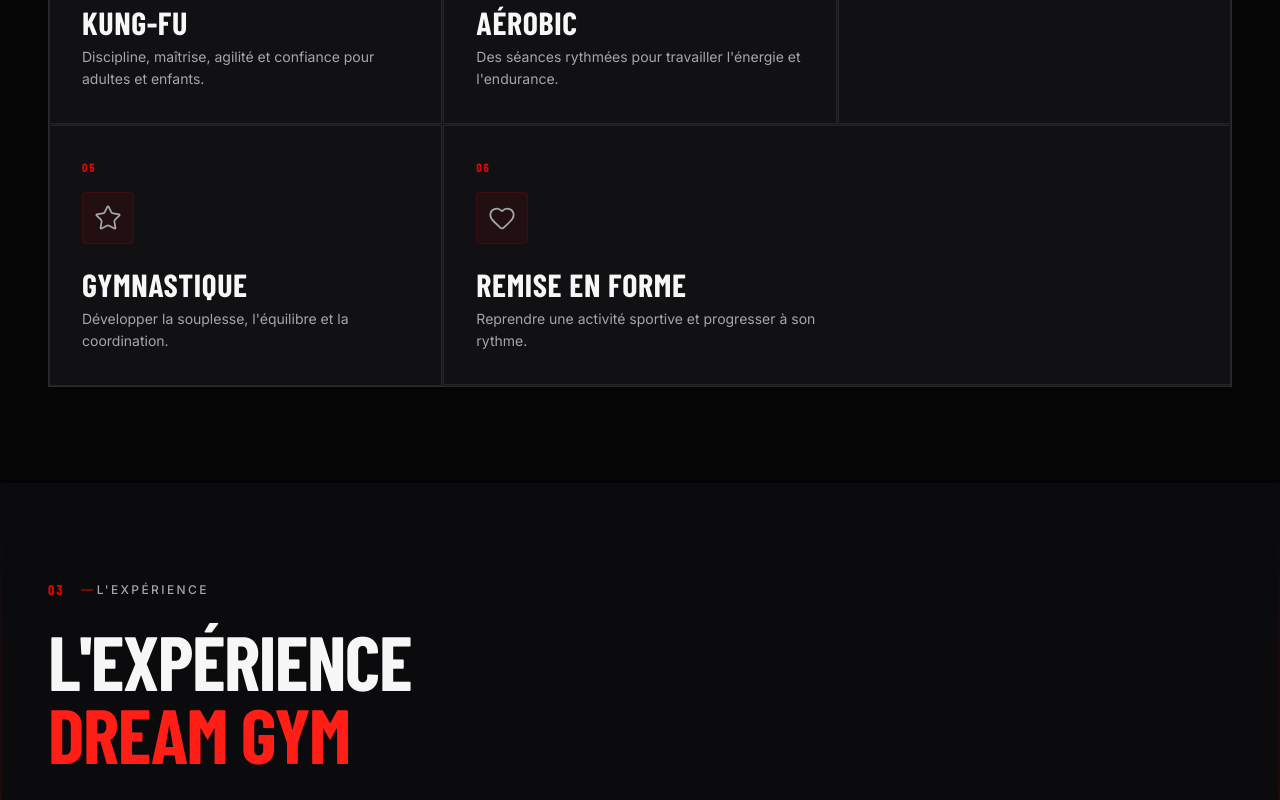
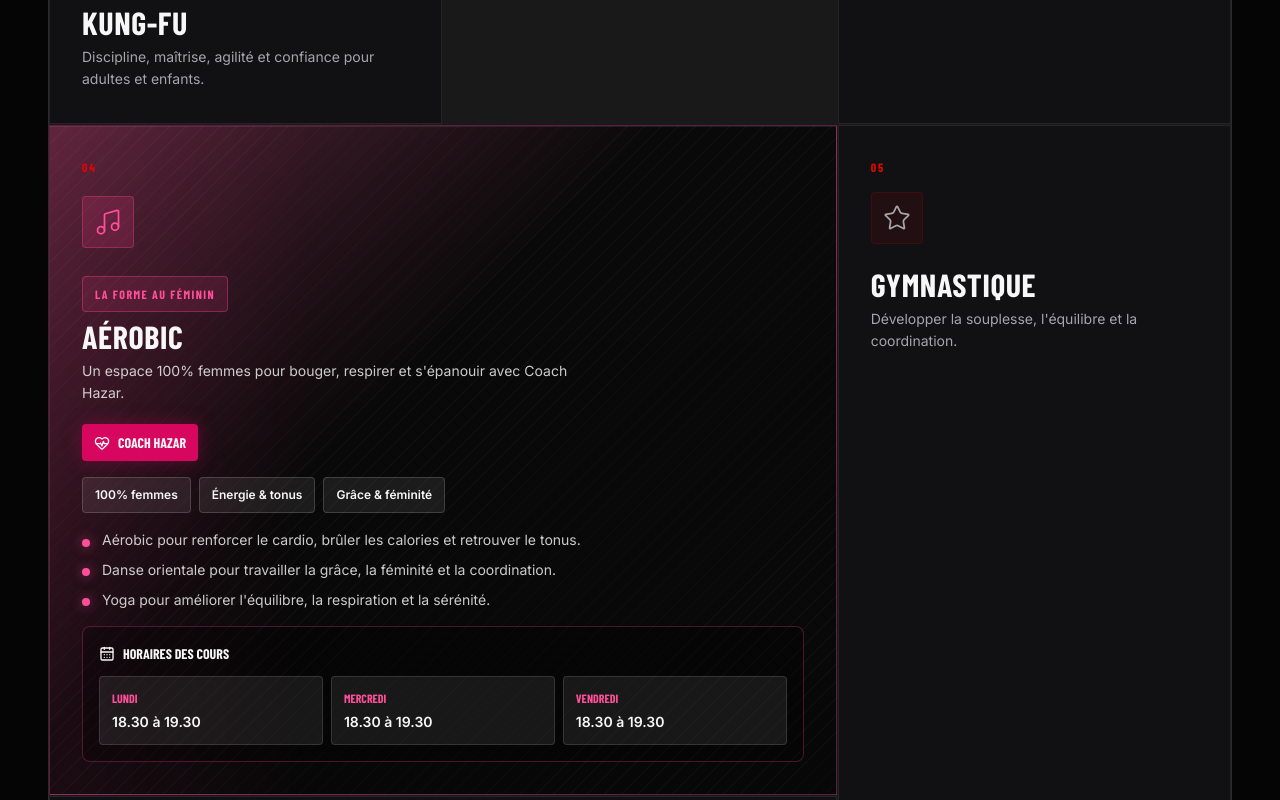
Before and after one commit to mohamedahmedtrigui/dreamgym_vitrine, a React (Vite) app: page / in a window 1280 px wide. Shown: the part 2160-2960 px from the top of the page. Built offline with nearby package versions, Linux system fonts and the light colour scheme; a web font is replaced by a local one.

Commit message:
feat: enhance ActivityCard with featured aerobic class details and styling, update CoachSection with new coach, and add activity pricing in TarifsSection

```diff
--- a/src/App.jsx
+++ b/src/App.jsx
@@ -7,7 +7,6 @@
 import { ExperienceSection } from './features/experience/components/ExperienceSection'
 import { TarifsSection } from './features/tarifs/components/TarifsSection'
 import { CoachSection } from './features/coach/components/CoachSection'
-import { CtaSection } from './features/cta/components/CtaSection'
 import { ContactSection } from './features/contact/components/ContactSection'
 import { Footer } from './features/footer/components/Footer'
 
@@ -36,7 +35,6 @@
         <ExperienceSection />
         <TarifsSection />
         <CoachSection />
-        <CtaSection />
         <ContactSection />
       </main>
 
--- a/src/features/activities/components/ActivityCard.jsx
+++ b/src/features/activities/components/ActivityCard.jsx
@@ -1,13 +1,15 @@
-import { ArrowUpRight } from 'lucide-react'
+import { ArrowUpRight, CalendarDays, HeartPulse } from 'lucide-react'
 import { motion } from 'framer-motion'
 import styles from './ActivityCard.module.css'
 
 export function ActivityCard({ activity, index }) {
   const Icon = activity.icon
+  const isFeatured = activity.featured
+  const cardClassName = `${styles.card} ${styles[`span_${activity.span}`]} ${isFeatured ? styles.featuredCard : ''}`
 
   return (
     <motion.article
-      className={`${styles.card} ${styles[`span_${activity.span}`]}`}
+      className={cardClassName}
       initial={{ opacity: 0, y: 30 }}
       whileInView={{ opacity: 1, y: 0 }}
       viewport={{ once: true, margin: '-60px' }}
@@ -15,26 +17,59 @@
       aria-label={`Activité : ${activity.title}`}
     >
       <div className={styles.inner}>
-        {/* Number */}
         <span className={styles.number} aria-hidden="true">{activity.id}</span>
 
-        {/* Icon */}
         <div className={styles.iconWrap} aria-hidden="true">
           <Icon size={28} strokeWidth={1.5} className={styles.icon} />
         </div>
 
-        {/* Content */}
         <div className={styles.content}>
+          {isFeatured && <span className={styles.featuredEyebrow}>{activity.eyebrow}</span>}
           <h3 className={styles.title}>{activity.title}</h3>
           <p className={styles.desc}>{activity.description}</p>
+
+          {isFeatured && (
+            <div className={styles.aerobicPanel}>
+              <div className={styles.coachBadge}>
+                <HeartPulse size={16} aria-hidden="true" />
+                <span>{activity.coach}</span>
+              </div>
+
+              <div className={styles.tagList} aria-label="Points forts de l'aérobic">
+                {activity.tags.map((tag) => (
+                  <span key={tag} className={styles.tag}>{tag}</span>
+                ))}
+              </div>
+
+              <ul className={styles.detailList}>
+                {activity.details.map((detail) => (
+                  <li key={detail}>{detail}</li>
+                ))}
+              </ul>
+
+              <div className={styles.scheduleBox}>
+                <div className={styles.scheduleTitle}>
+                  <CalendarDays size={16} aria-hidden="true" />
+                  <span>Horaires des cours</span>
+                </div>
+
+                <div className={styles.scheduleGrid}>
+                  {activity.schedule.map((slot) => (
+                    <div key={slot.day} className={styles.scheduleItem}>
+                      <span className={styles.scheduleDay}>{slot.day}</span>
+                      <span className={styles.scheduleTime}>{slot.time}</span>
+                    </div>
+                  ))}
+                </div>
+              </div>
+            </div>
+          )}
         </div>
 
-        {/* Arrow */}
         <div className={styles.arrow} aria-hidden="true">
           <ArrowUpRight size={18} />
         </div>
 
-        {/* Halo */}
         <div className={styles.halo} aria-hidden="true" />
       </div>
     </motion.article>
--- a/src/features/activities/components/ActivityCard.module.css
+++ b/src/features/activities/components/ActivityCard.module.css
@@ -148,3 +148,197 @@
     grid-row: span 1;
   }
 }
+
+/* ===== FEATURED AEROBIC CARD ===== */
+
+.featuredCard {
+  min-height: 420px;
+  background:
+    linear-gradient(135deg, rgba(225, 6, 93, 0.22), rgba(5, 5, 5, 0.88) 42%),
+    linear-gradient(180deg, rgba(255, 255, 255, 0.08), rgba(255, 255, 255, 0));
+  border-color: rgba(255, 65, 145, 0.36);
+  box-shadow: inset 0 1px 0 rgba(255, 255, 255, 0.08);
+}
+
+.featuredCard::before {
+  content: '';
+  position: absolute;
+  inset: 0;
+  background:
+    linear-gradient(90deg, rgba(255, 65, 145, 0.18), transparent 34%),
+    repeating-linear-gradient(135deg, rgba(255, 255, 255, 0.06) 0 1px, transparent 1px 12px);
+  opacity: 0.45;
+  pointer-events: none;
+}
+
+.featuredCard:hover {
+  border-color: rgba(255, 65, 145, 0.72);
+  box-shadow: 0 0 38px rgba(225, 6, 93, 0.24);
+}
+
+.featuredCard .inner {
+  gap: var(--space-5);
+}
+
+.featuredCard .iconWrap {
+  background: rgba(255, 65, 145, 0.16);
+  border-color: rgba(255, 65, 145, 0.32);
+}
+
+.featuredCard .icon {
+  color: #ff4f9a;
+}
+
+.featuredCard .title {
+  color: var(--color-white);
+}
+
+.featuredCard .desc {
+  max-width: 56ch;
+  color: rgba(247, 247, 247, 0.82);
+}
+
+.featuredEyebrow {
+  width: fit-content;
+  font-family: var(--font-heading);
+  font-size: var(--size-xs);
+  font-weight: 800;
+  text-transform: uppercase;
+  color: #ff4f9a;
+  letter-spacing: 0.12em;
+  padding: var(--space-2) var(--space-3);
+  border: 1px solid rgba(255, 65, 145, 0.36);
+  background: rgba(255, 65, 145, 0.12);
+  border-radius: var(--radius-sm);
+}
+
+.aerobicPanel {
+  display: grid;
+  gap: var(--space-4);
+  margin-top: var(--space-3);
+}
+
+.coachBadge {
+  display: inline-flex;
+  align-items: center;
+  gap: var(--space-2);
+  width: fit-content;
+  font-family: var(--font-heading);
+  font-size: var(--size-sm);
+  font-weight: 800;
+  text-transform: uppercase;
+  color: var(--color-white);
+  background: #d7065f;
+  border-radius: var(--radius-sm);
+  padding: var(--space-2) var(--space-3);
+  box-shadow: 0 0 18px rgba(215, 6, 95, 0.35);
+}
+
+.tagList {
+  display: flex;
+  flex-wrap: wrap;
+  gap: var(--space-2);
+}
+
+.tag {
+  font-family: var(--font-body);
+  font-size: var(--size-xs);
+  font-weight: 700;
+  color: var(--color-white);
+  border: 1px solid rgba(255, 255, 255, 0.16);
+  background: rgba(255, 255, 255, 0.08);
+  border-radius: var(--radius-sm);
+  padding: var(--space-2) var(--space-3);
+}
+
+.detailList {
+  display: grid;
+  gap: var(--space-2);
+  padding: 0;
+  margin: 0;
+  list-style: none;
+}
+
+.detailList li {
+  position: relative;
+  padding-left: var(--space-5);
+  font-family: var(--font-body);
+  font-size: var(--size-sm);
+  line-height: 1.55;
+  color: rgba(247, 247, 247, 0.82);
+}
+
+.detailList li::before {
+  content: '';
+  position: absolute;
+  left: 0;
+  top: 0.65em;
+  width: 8px;
+  height: 8px;
+  background: #ff4f9a;
+  border-radius: 50%;
+  box-shadow: 0 0 12px rgba(255, 79, 154, 0.6);
+}
+
+.scheduleBox {
+  padding: var(--space-4);
+  border: 1px solid rgba(255, 65, 145, 0.28);
+  background: rgba(0, 0, 0, 0.28);
+  border-radius: var(--radius-md);
+}
+
+.scheduleTitle {
+  display: flex;
+  align-items: center;
+  gap: var(--space-2);
+  margin-bottom: var(--space-3);
+  font-family: var(--font-heading);
+  font-size: var(--size-sm);
+  font-weight: 800;
+  text-transform: uppercase;
+  color: var(--color-white);
+}
+
+.scheduleGrid {
+  display: grid;
+  grid-template-columns: repeat(3, minmax(0, 1fr));
+  gap: var(--space-2);
+}
+
+.scheduleItem {
+  display: grid;
+  gap: var(--space-1);
+  padding: var(--space-3);
+  background: rgba(255, 255, 255, 0.08);
+  border: 1px solid rgba(255, 255, 255, 0.12);
+  border-radius: var(--radius-sm);
+}
+
+.scheduleDay {
+  font-family: var(--font-heading);
+  font-size: var(--size-xs);
+  font-weight: 800;
+  text-transform: uppercase;
+  color: #ff4f9a;
+}
+
+.scheduleTime {
+  font-family: var(--font-body);
+  font-size: var(--size-sm);
+  font-weight: 700;
+  color: var(--color-white);
+}
+
+.featuredCard .halo {
+  background: linear-gradient(90deg, rgba(255, 65, 145, 0.14), transparent 70%);
+}
+
+@media (max-width: 767px) {
+  .featuredCard {
+    min-height: 0;
+  }
+
+  .scheduleGrid {
+    grid-template-columns: 1fr;
+  }
+}
--- a/src/features/activities/data/activities.js
+++ b/src/features/activities/data/activities.js
@@ -11,23 +11,37 @@
   {
     id: '02',
     title: 'Fitness',
-    description: "Améliorer la mobilité, le cardio et la forme générale.",
+    description: 'Améliorer la mobilité, le cardio et la forme générale.',
     icon: Zap,
     span: 'tall',
   },
   {
     id: '03',
     title: 'Kung-fu',
-    description: "Discipline, maîtrise, agilité et confiance pour adultes et enfants.",
+    description: 'Discipline, maîtrise, agilité et confiance pour adultes et enfants.',
     icon: Shield,
     span: 'normal',
   },
   {
     id: '04',
     title: 'Aérobic',
-    description: "Des séances rythmées pour travailler l'énergie et l'endurance.",
+    description: "Un espace 100% femmes pour bouger, respirer et s'épanouir avec Coach Hazar.",
     icon: Music,
-    span: 'normal',
+    span: 'wide',
+    featured: true,
+    eyebrow: 'La forme au féminin',
+    coach: 'Coach Hazar',
+    tags: ['100% femmes', 'Énergie & tonus', 'Grâce & féminité'],
+    details: [
+      'Aérobic pour renforcer le cardio, brûler les calories et retrouver le tonus.',
+      'Danse orientale pour travailler la grâce, la féminité et la coordination.',
+      "Yoga pour améliorer l'équilibre, la respiration et la sérénité.",
+    ],
+    schedule: [
+      { day: 'Lundi', time: '18.30 à 19.30' },
+      { day: 'Mercredi', time: '18.30 à 19.30' },
+      { day: 'Vendredi', time: '18.30 à 19.30' },
+    ],
   },
   {
     id: '05',
@@ -39,7 +53,7 @@
   {
     id: '06',
     title: 'Remise en forme',
-    description: "Reprendre une activité sportive et progresser à son rythme.",
+    description: 'Reprendre une activité sportive et progresser à son rythme.',
     icon: Heart,
     span: 'wide',
   },
--- a/src/features/coach/components/CoachSection.jsx
+++ b/src/features/coach/components/CoachSection.jsx
@@ -25,6 +25,12 @@
     role: 'Coach',
     image: getAssetPath('images/gass.jpg'),
     imagePosition: 'center 20%',
+  },
+  {
+    name: 'Hazar',
+    role: 'Coach Aérobic',
+    image: getAssetPath('images/hazar.png'),
+    imagePosition: 'center 18%',
   },
 ]
 function InstagramIcon({ size = 24, ...props }) {
--- a/src/features/tarifs/components/TarifsSection.module.css
+++ b/src/features/tarifs/components/TarifsSection.module.css
@@ -72,6 +72,13 @@
   }
 }
 
+@media (min-width: 1100px) {
+  .grid {
+    grid-template-columns: repeat(3, 1fr);
+    max-width: 1180px;
+  }
+}
+
 /* Pricing Cards */
 .card {
   display: flex;
@@ -120,6 +127,10 @@
 
 .iconMusculation {
   color: var(--color-red-bright);
+}
+
+.iconActivities {
+  color: #f7f7f7;
 }
 
 .cardTitle {
```
Also changed, not shown: src/features/tarifs/components/TarifsSection.jsx (+44 -1 lines), public/images/hazar.png (added).
